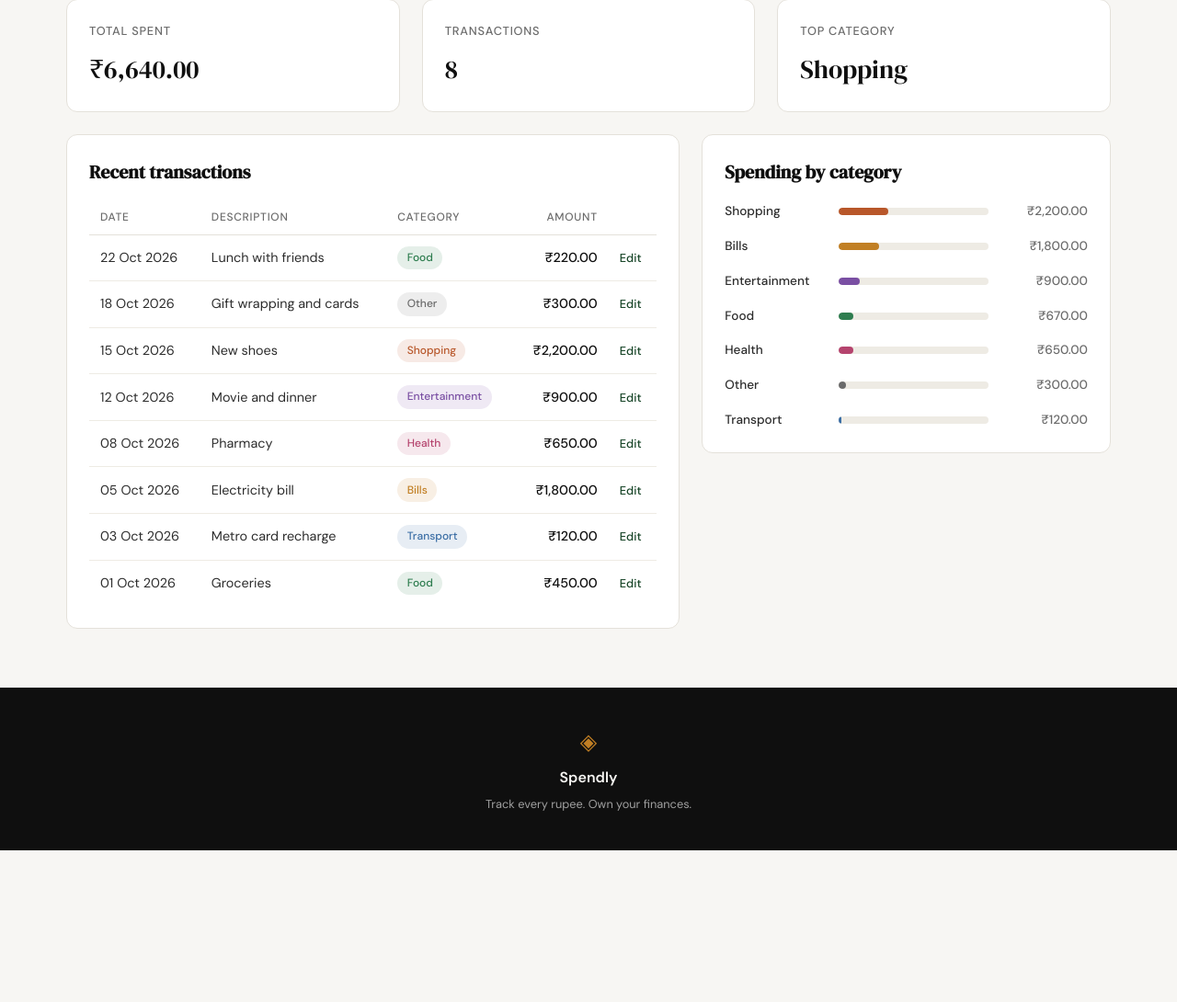
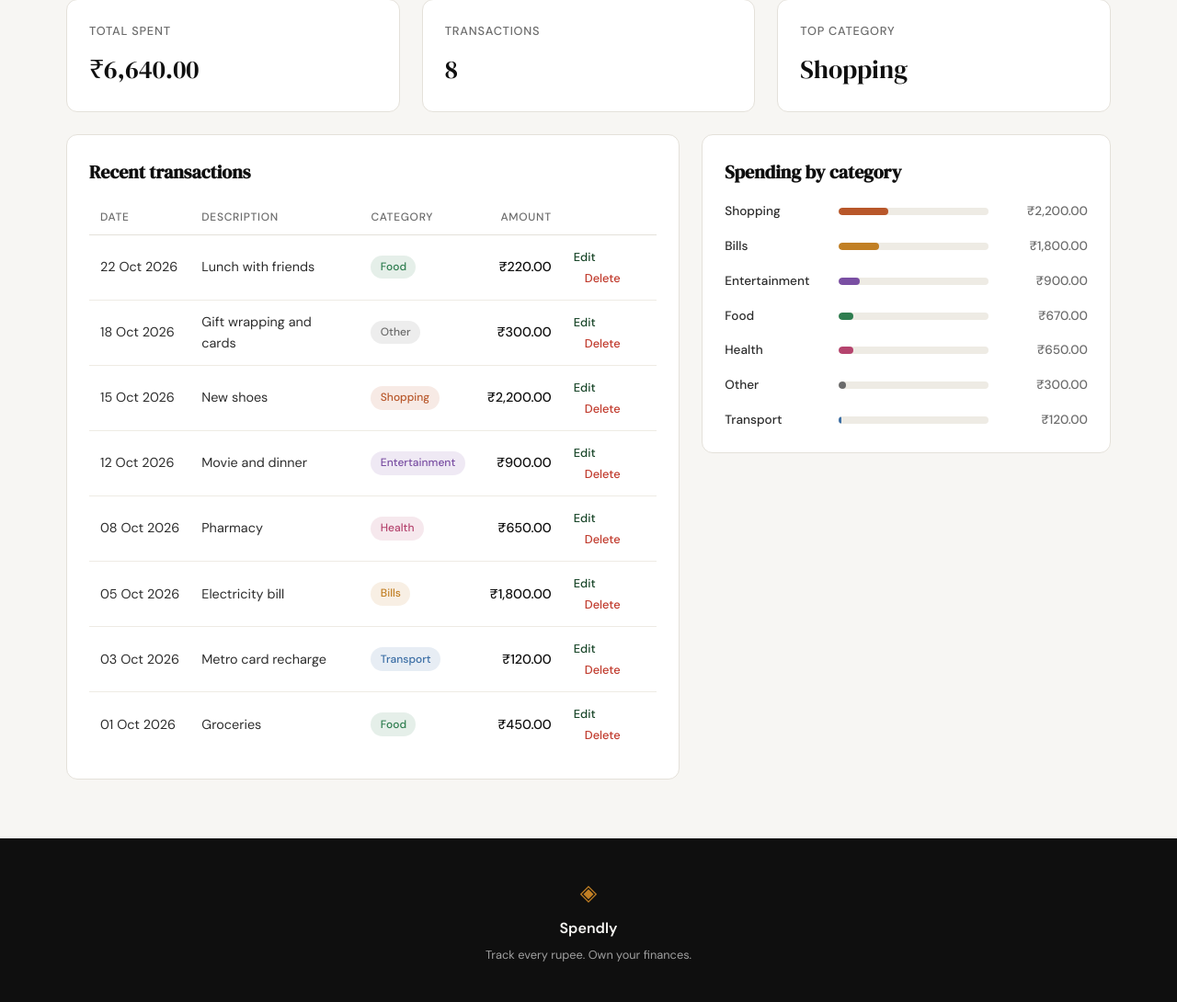
Before and after one commit to atulkalra14/claudeLearning, a Flask app: page /profile in a window 1280 px wide. Shown: the part 493-1583 px from the top of the page at 92% size. Before the commit the page ends 1418 px from the top, so only its background shows below. Run offline with Flask 3, Linux system fonts and the light colour scheme; the visitor is signed in with stand-in values (Sample User, id 1); data comes from the database, SQL or seed files in the repository.

Commit message:
feat: delete an expense from the profile page with confirmation
Co-Authored-By: Claude Sonnet 5.5 <noreply@anthropic.com>

```diff
--- a/app.py
+++ b/app.py
@@ -18,6 +18,7 @@ from database.db import (
     CATEGORIES,
     create_expense,
     create_user,
+    delete_expense as delete_expense_row,
     get_category_totals,
     get_db,
     get_expense,
@@ -390,9 +391,16 @@ def edit_expense(id):
     )
 
 
-@app.route("/expenses/<int:id>/delete")
+@app.route("/expenses/<int:id>/delete", methods=["POST"])
 def delete_expense(id):
-    return "Delete expense — coming in Step 9"
+    user_id = _current_user_id()
+    if user_id is None:
+        return redirect(url_for("login"))
+
+    if not delete_expense_row(user_id, id):
+        abort(404)
+    flash("Expense deleted", "success")
+    return redirect(url_for("profile"))
 
 
 if __name__ == "__main__":
--- a/database/db.py
+++ b/database/db.py
@@ -164,6 +164,20 @@ def update_expense(user_id, expense_id, amount, category, expense_date, descript
         return cursor.rowcount == 1
 
 
+def delete_expense(user_id, expense_id):
+    """Delete the user's expense and return True if a row was removed.
+
+    Returns False when the expense does not exist or belongs to someone else.
+    """
+    with closing(get_db()) as db:
+        cursor = db.execute(
+            "DELETE FROM expenses WHERE id = ? AND user_id = ?",
+            (expense_id, user_id),
+        )
+        db.commit()
+        return cursor.rowcount == 1
+
+
 def get_recent_expenses(user_id, limit=10, date_from=None, date_to=None):
     """Return the user's most recent expenses, newest first.
 
--- a/static/css/style.css
+++ b/static/css/style.css
@@ -785,6 +785,26 @@ a {
   text-decoration: underline;
 }
 
+.tx-delete-form {
+  display: inline;
+  margin-left: 0.75rem;
+}
+
+.tx-delete {
+  background: none;
+  border: none;
+  padding: 0;
+  cursor: pointer;
+  font-family: inherit;
+  color: var(--danger);
+  font-size: 0.8rem;
+  font-weight: 500;
+}
+
+.tx-delete:hover {
+  text-decoration: underline;
+}
+
 .sr-only {
   position: absolute;
   width: 1px;
--- a/static/js/main.js
+++ b/static/js/main.js
@@ -1 +1,7 @@
-// main.js — students will add JavaScript here as features are built
+// Ask for confirmation before submitting any form that carries data-confirm.
+document.addEventListener("submit", function (event) {
+  var message = event.target.dataset && event.target.dataset.confirm;
+  if (message && !window.confirm(message)) {
+    event.preventDefault();
+  }
+});
--- a/templates/profile.html
+++ b/templates/profile.html
@@ -82,7 +82,12 @@
                             <td>{{ tx.description }}</td>
                             <td><span class="badge badge-{{ tx.category|lower }}">{{ tx.category }}</span></td>
                             <td class="num">₹{{ "{:,.2f}".format(tx.amount) }}</td>
-                            <td><a class="tx-edit" href="{{ url_for('edit_expense', id=tx.id) }}">Edit</a></td>
+                            <td>
+                                <a class="tx-edit" href="{{ url_for('edit_expense', id=tx.id) }}">Edit</a>
+                                <form class="tx-delete-form" method="post" action="{{ url_for('delete_expense', id=tx.id) }}" data-confirm="Delete this expense? This cannot be undone.">
+                                    <button type="submit" class="tx-delete">Delete</button>
+                                </form>
+                            </td>
                         </tr>
                         {% endfor %}
                     </tbody>
```
Also changed, not shown: tests/test_09_delete_expense.py (added, +136 -0 lines), .claude/specs/09-delete-expense.md (added).
